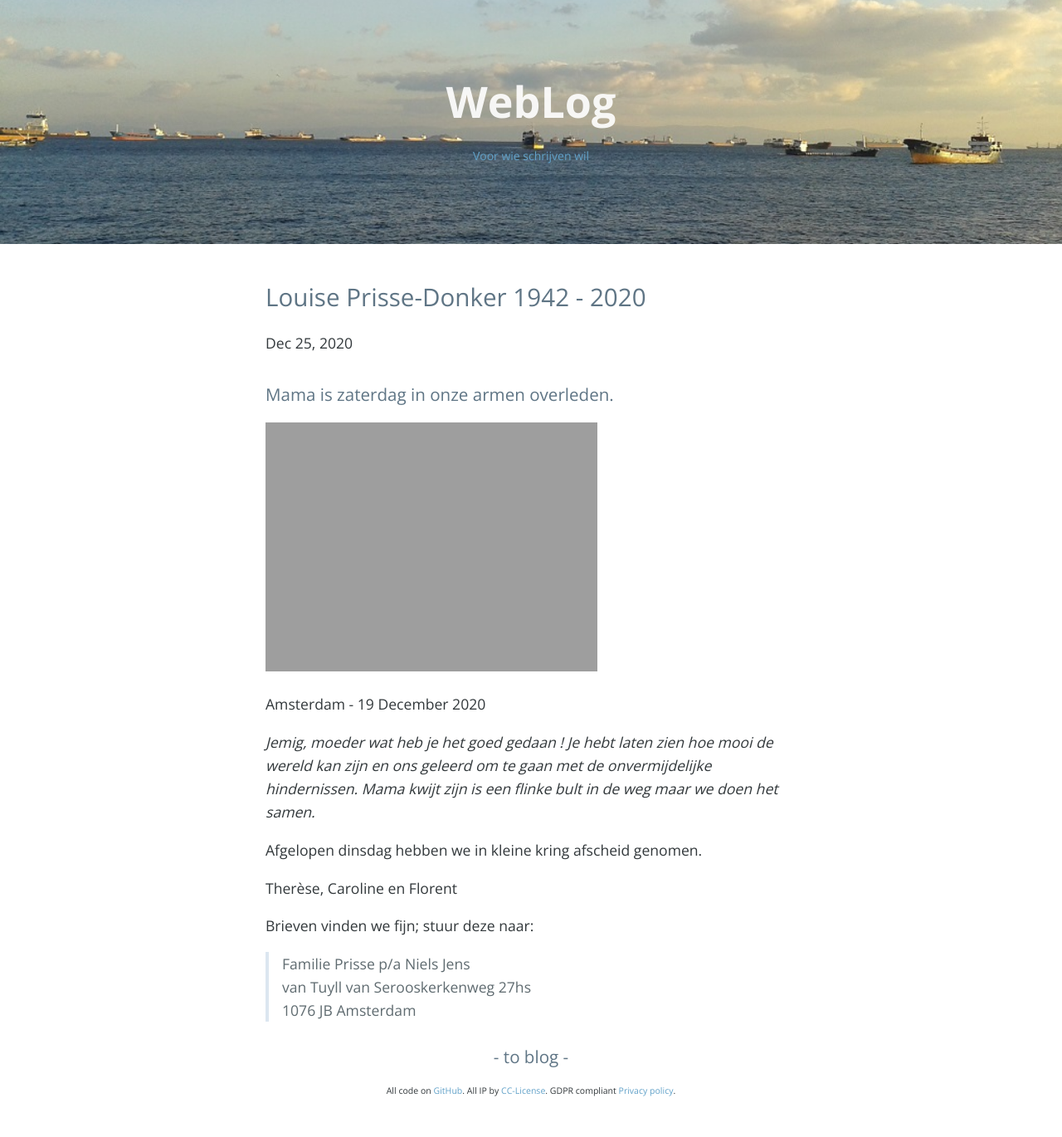
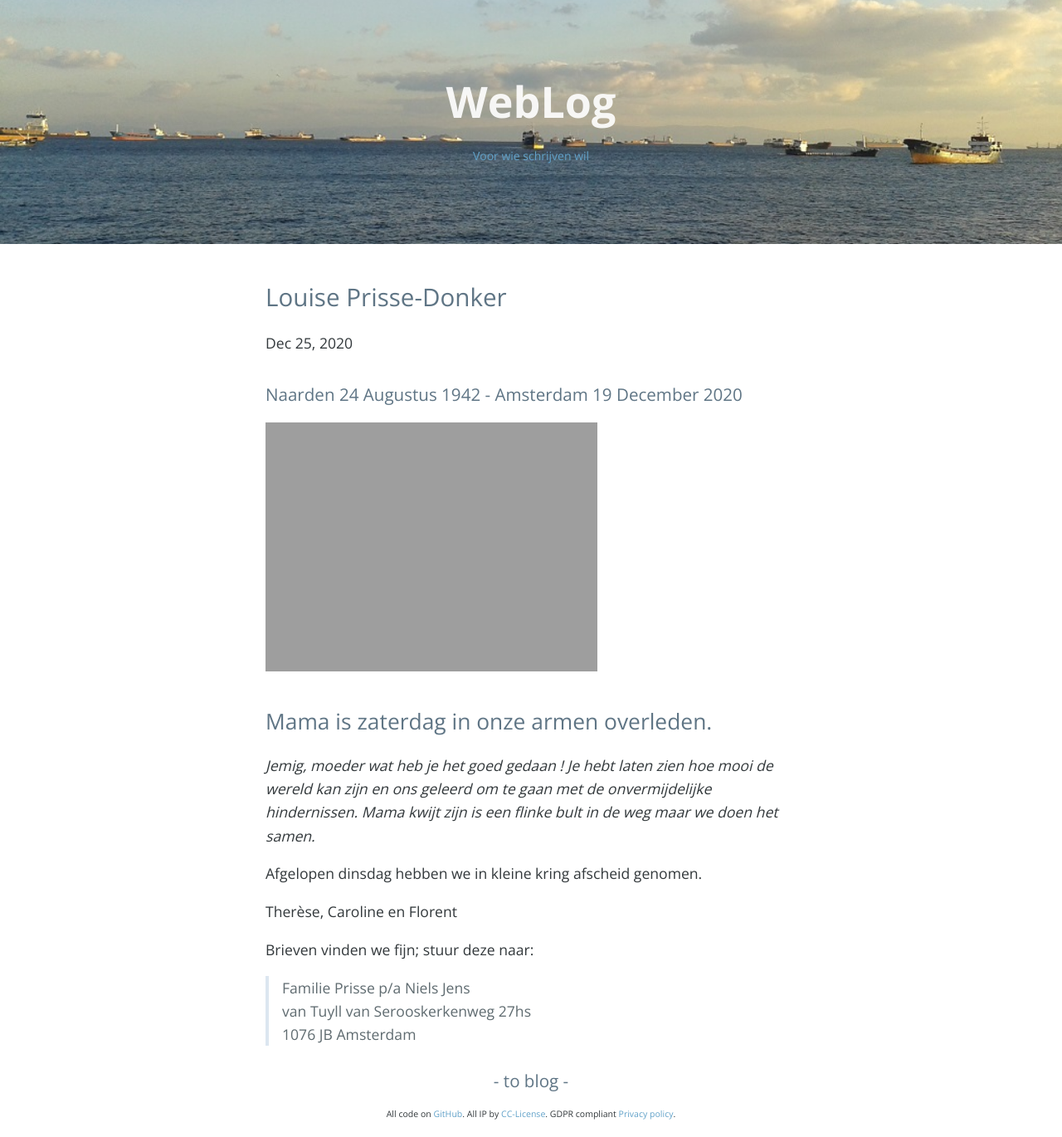
Before and after one commit to fprisse/Weblog, a Jekyll site: the page built from _posts/2020-12-25-louise_post.md, in a window 1280 px wide. Shown: the whole page at 83% size. Built offline with Jekyll 4.4.1, drawn with Linux system fonts in a browser that asks for light colours; nearby versions of some CDN libraries; comment, search, counter and statistics services are not loaded; before the commit the page ends 1341 px from its top, so only the background shows below that.

Commit message:
The works

```diff
--- a/_posts/2020-12-25-louise_post.md
+++ b/_posts/2020-12-25-louise_post.md
@@ -1,15 +1,14 @@
 ---
 layout: post
-title: Louise Prisse-Donker 1942 - 2020
+title: Louise Prisse-Donker
 date: 2020-12-25 06:00:00 +0100
 categories: mama
 ---
-
-### Mama is zaterdag in onze armen overleden.
+### Naarden 24 Augustus 1942 - Amsterdam 19 December 2020
 
 ![louisedonker](https://prisse.nl/assets/louisedonker.jpg)
 
-Amsterdam - 19 December 2020
+## Mama is zaterdag in onze armen overleden.
 
 *Jemig, moeder wat heb je het goed gedaan ! Je hebt laten zien hoe mooi de wereld kan zijn en ons geleerd om te gaan met de onvermijdelijke hindernissen. Mama kwijt zijn is een flinke bult in de weg maar we doen het samen.*
 
@@ -18,6 +17,7 @@ Afgelopen dinsdag hebben we in kleine kring afscheid genomen.
 Therèse, Caroline en Florent
 
 Brieven vinden we fijn; stuur deze naar:
+
 >Familie Prisse p/a Niels Jens
 van Tuyll van Serooskerkenweg 27hs
 1076 JB Amsterdam
--- a/louiseprissedonker.html
+++ b/louiseprissedonker.html
@@ -46,7 +46,7 @@ van Tuyll van Serooskerkenweg 27hs<br />
 <a href="https://prisse.nl/programma/">Programma en Muziek</a><br />
 <a href="https://prisse.net/muziekmama/ordevandienst.jpg">Orde van Dienst</a></p>
 
-<p><code> Er is een opname van de dienst gemaakt, op verzoek sturen we u die toe, u kunt één van ons daartoe een email sturen. Als u geen email adres van ons heeft kunt u uw emailadres hieronder invullen</code></p>
+<p> Er is een opname van de dienst gemaakt, op verzoek sturen we u die toe, u kunt één van ons daartoe een email sturen. Als u geen email adres van ons heeft kunt u uw emailadres hieronder invullen </p>
 
 <form action="https://prisse.net/mailtome.php" method="POST">
 <input type="email" name="email" placeholder="vul@emailadres.in" />  <input type="submit" value="Verstuur" />
```
Also changed, not shown: louise.md (+3 -3 lines).
